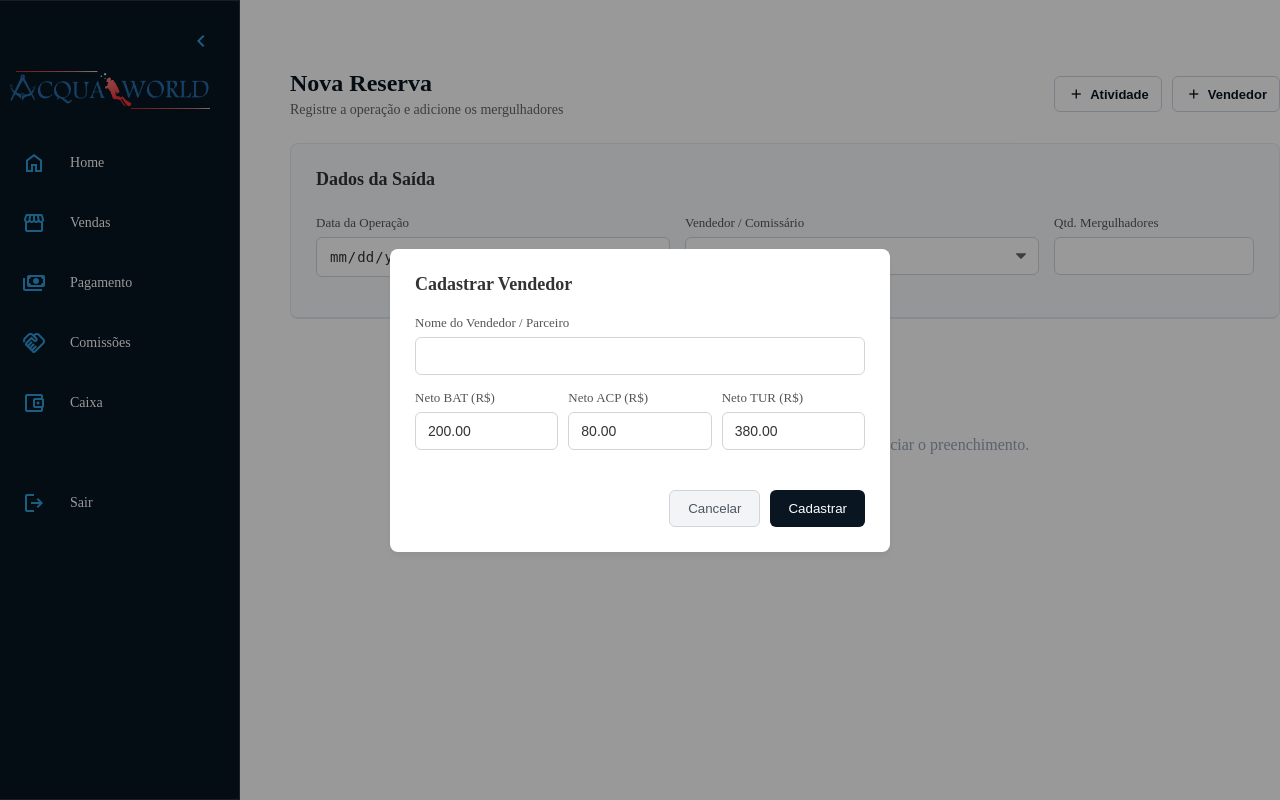
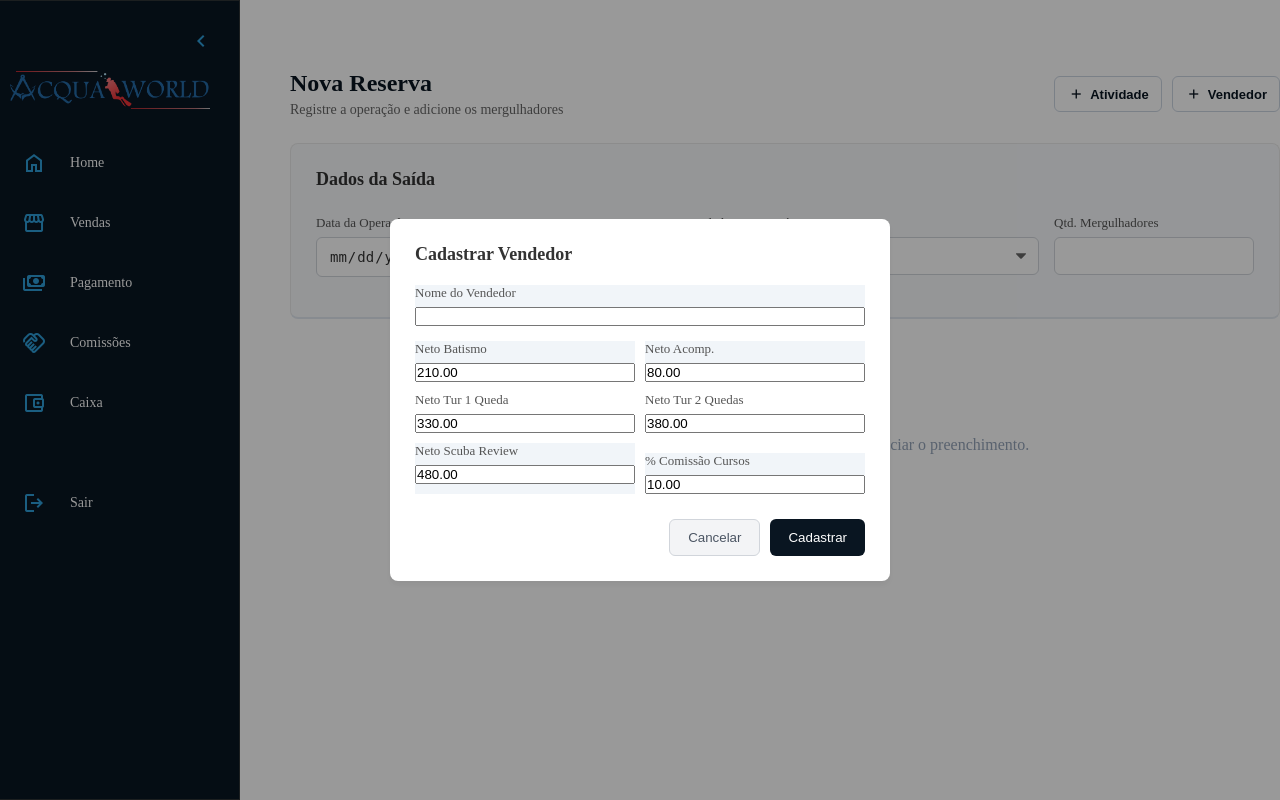
Before and after one commit to igorjovita/acqua_world, a Django app: page /sales/ in a window 1280 px wide, after a click that opens the changed part. Run offline with Django 5.2, Linux system fonts and the light colour scheme; data that the repository does not hold is empty.

Commit message:
Atualizações front end2

```diff
--- a/gestao/templates/sales.html
+++ b/gestao/templates/sales.html
@@ -66,22 +66,35 @@
                 {% csrf_token %}
                 <h2 class="titulo-modal">Cadastrar Vendedor</h2>
 
-                <div class="div-inputs-modal">
-                    <label>Nome do Vendedor / Parceiro</label>
-                    <input type="text" name="nome_vendedor" class="modern-input" required>
+                <div class="field-group" style="background:#f1f5f9; margin-bottom:15px;">
+                    <label>Nome do Vendedor</label>
+                    <input type="text" name="nome_vendedor" required>
                 </div>
-                <div style="display: flex; gap: 10px;">
-                    <div class="div-inputs-modal" style="flex: 1;">
-                        <label>Neto BAT (R$)</label>
-                        <input type="number" step="0.01" name="neto_bat" value="200.00" class="modern-input" required>
+
+                <div style="display:grid; grid-template-columns: 1fr 1fr; gap:10px;">
+                    <div class="field-group" style="background:#f1f5f9;">
+                        <label>Neto Batismo</label>
+                        <input type="number" step="0.01" name="neto_batismo" value="210.00">
                     </div>
-                    <div class="div-inputs-modal" style="flex: 1;">
-                        <label>Neto ACP (R$)</label>
-                        <input type="number" step="0.01" name="neto_acp" value="80.00" class="modern-input" required>
+                    <div class="field-group" style="background:#f1f5f9;">
+                        <label>Neto Acomp.</label>
+                        <input type="number" step="0.01" name="neto_acp" value="80.00">
                     </div>
-                    <div class="div-inputs-modal" style="flex: 1;">
-                        <label>Neto TUR (R$)</label>
-                        <input type="number" step="0.01" name="neto_tur" value="380.00" class="modern-input" required>
+                    <div class="field-group">
+                        <label>Neto Tur 1 Queda</label>
+                        <input type="number" step="0.01" name="neto_turismo_1" value="330.00">
+                    </div>
+                    <div class="field-group">
+                        <label>Neto Tur 2 Quedas</label>
+                        <input type="number" step="0.01" name="neto_turismo_2" value="380.00">
+                    </div>
+                    <div class="field-group" style="background:#f1f5f9;">
+                        <label>Neto Scuba Review</label>
+                        <input type="number" step="0.01" name="neto_scuba" value="480.00">
+                    </div>
+                    <div class="field-group" style="background:#f1f5f9; margin-top:10px;">
+                        <label>% Comissão Cursos</label>
+                        <input type="number" step="0.01" name="neto_curso" value="10.00">
                     </div>
                 </div>
 
```
Also changed, not shown: gestao/templates/sales_mobile.html (+5 -4 lines).
